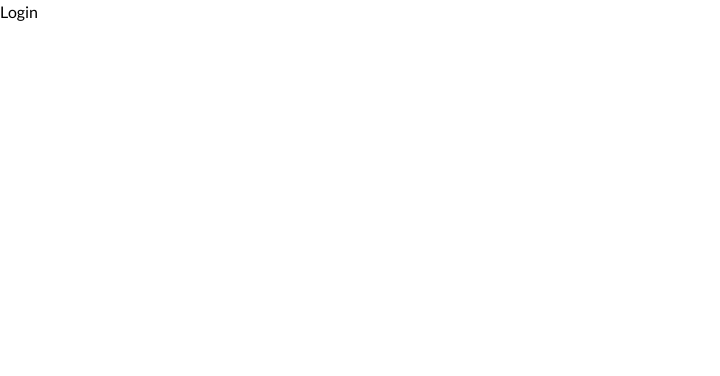
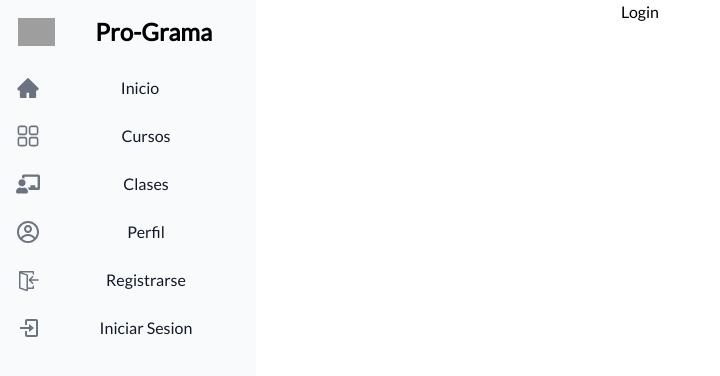
Before and after one commit to No-Country/s6-02-m-java-react, a React (Vite) app in the folder frontend/Pro-Grama/: page /auth/login in a window 1280 px wide. Shown: the top 376 px of the page, without its empty margins (0-720 px from the left). Built offline with nearby package versions, Linux system fonts and the light colour scheme; grey boxes are pictures that could not be loaded.

Commit message:
small details added to register and login page, now sidebar can be visible

```diff
--- a/frontend/Pro-Grama/src/auth/pages/Login.jsx
+++ b/frontend/Pro-Grama/src/auth/pages/Login.jsx
@@ -1,7 +1,10 @@
-
+import { Sidebar } from "../../pro-grama/components";
 
 export const Login = () => {
   return (
-    <div>Login</div>
-  )
-}
+    <>
+      <Sidebar />
+      <div className="text-center">Login</div>
+    </>
+  );
+};
--- a/frontend/Pro-Grama/src/auth/pages/Register.jsx
+++ b/frontend/Pro-Grama/src/auth/pages/Register.jsx
@@ -1,7 +1,10 @@
-
+import { Sidebar } from "../../pro-grama/components";
 
 export const Register = () => {
   return (
-    <div>Register</div>
-  )
-}
+    <>
+      <Sidebar />
+      <div className="text-center">Register</div>
+    </>
+  );
+};
```
